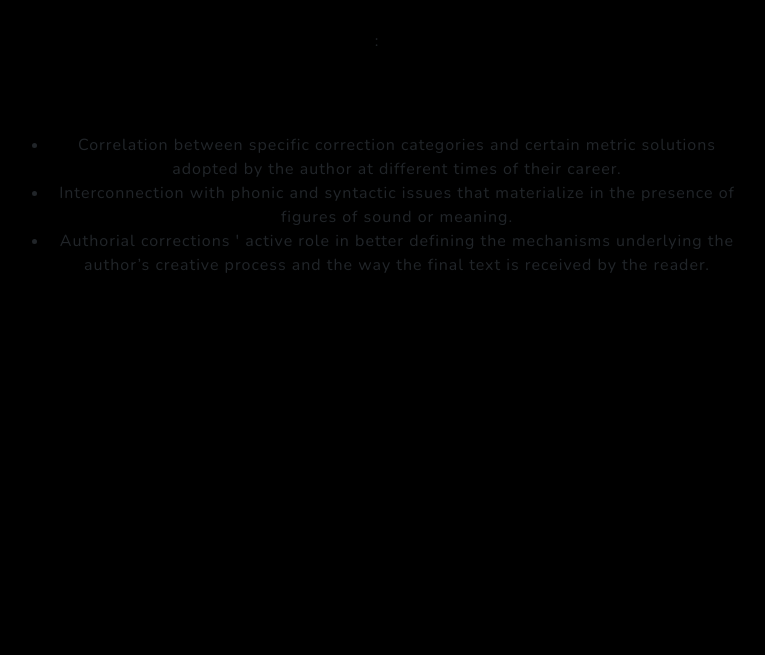
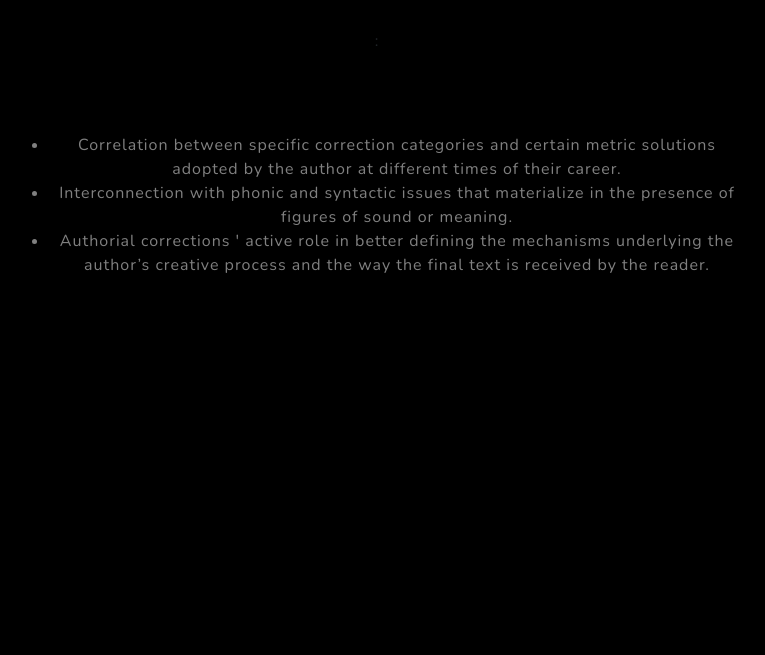
Before and after one commit to Totaro1996/variantsmining, a plain HTML site: page index.html in a window 1280 px wide. Shown: the part 1520-2175 px from the top of the page, without its empty margins (263-1028 px from the left). Drawn offline with nearby package versions, Linux system fonts and the light colour scheme; a script that the page names is missing.

Commit message:
Update index.html

```diff
--- a/index.html
+++ b/index.html
@@ -54,12 +54,12 @@
                          In the context of the affirmation of Digital Humanities as an independent field and the subsequent <b>application of computational methods to the analysis of literary texts</b>, the project deviates from the widespread approach based on the representation of Authorial variants rather than on the much less practiced study of them.
 <br><br>The research purpose is to start from a critical apparatus of a manuscript to create an automatic system of detection for pre-established categories of <b>Authorial corrections</b>. Giacomo Leopardi’s <i>Canti</i> have been chosen as case-study for this work for Leopardi's manuscripts represent the testing ground for the development of Authorial Philology.<br> <br>As a result, these newer techniques deepen the conventional philological reading, making it possible to gain <b>linguistic and empirical insight into the creative process of an Author</b> directly from the PDF version of the work. Such immediacy of the model will allow to widen the study to other Authors in order to make a complete analysis of the types of Authorial corrections and compare these different conceptions of writing statistically.
 
-                        <h2 class="text-white-50 mx-auto mt-2 mb-5">Working hypothesis</h2>: <br/>
+                        <h2 class="text-white-50 mx-auto mt-2 mb-5">Working hypothesis</h2>:
                         <p class="text-white-50">
                            <ul>
-                               <li> Correlation between specific correction categories and certain metric solutions adopted by the author at different times of their career.</li>
-                               <li> Interconnection with phonic and syntactic issues that materialize in the presence of figures of sound or meaning. </li>
-                               <li> Authorial corrections ' active role in better defining the mechanisms underlying the author’s creative process and the way the final text is received by the reader. </li>
+                               <li class="text-white-50"> Correlation between specific correction categories and certain metric solutions adopted by the author at different times of their career.</li>
+                               <li class="text-white-50"> Interconnection with phonic and syntactic issues that materialize in the presence of figures of sound or meaning. </li>
+                               <li class="text-white-50"> Authorial corrections ' active role in better defining the mechanisms underlying the author’s creative process and the way the final text is received by the reader. </li>
                         </ul>
 
 
```
